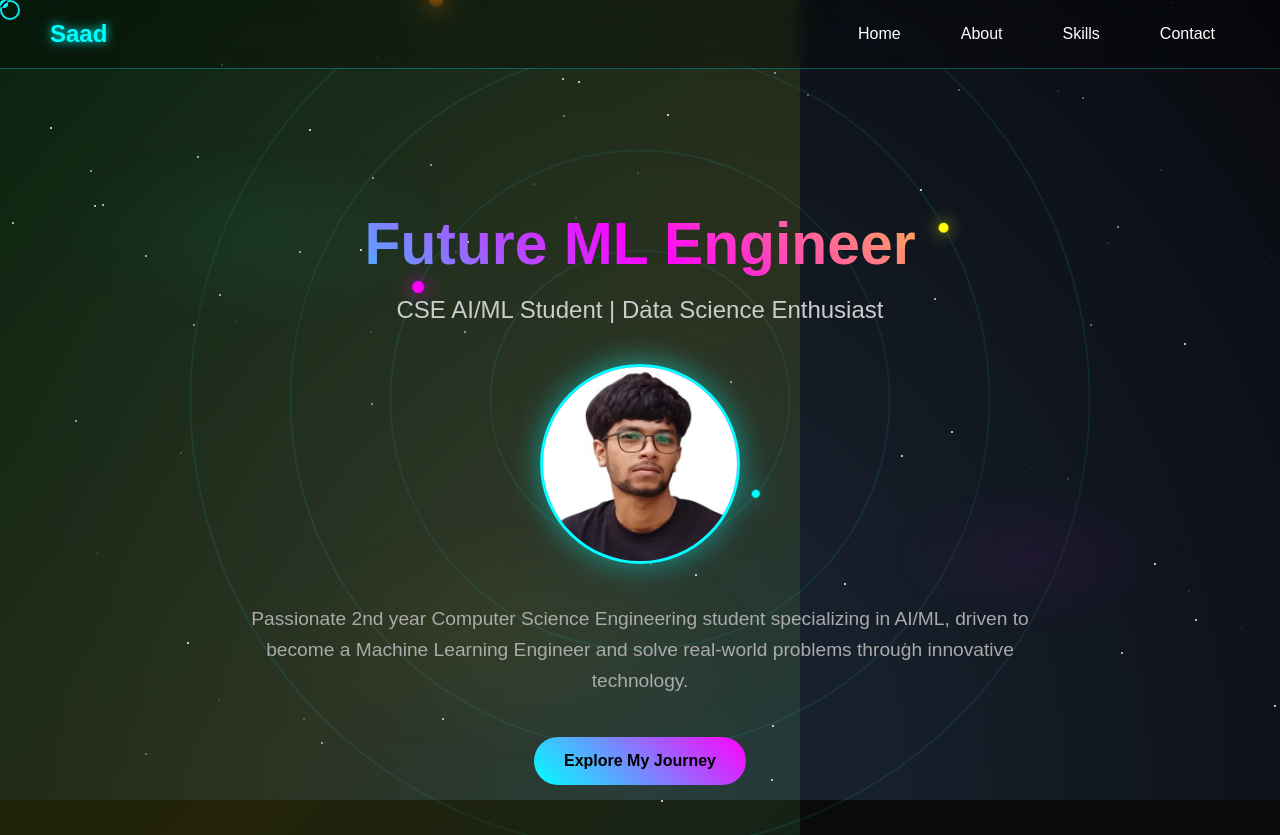
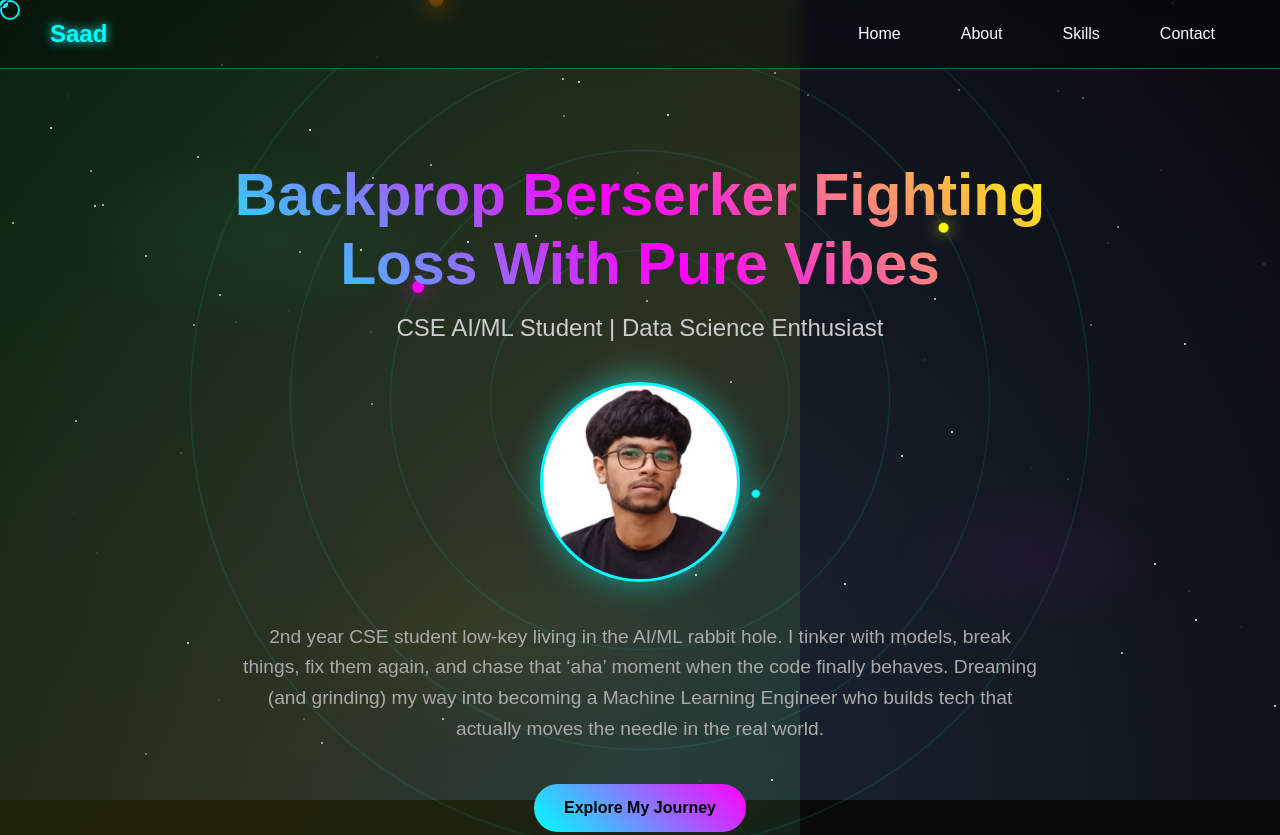
Before and after one commit to Pmskabir1234/MyPortfolio, a plain HTML site: page index.html in a window 1280 px wide. Shown: the top 835 px of the page. Drawn offline with Linux system fonts and the light colour scheme.

Commit message:
Revise hero section content for personal touch
Updated the hero section with a new title and description reflecting a more personal narrative about the journey in AI/ML.

```diff
--- a/index.html
+++ b/index.html
@@ -646,7 +646,7 @@
     <main>
         <section id="home" class="hero">
             <div class="hero-content">
-                <h1>Future ML Engineer</h1>
+                <h1>Backprop Berserker Fighting Loss With Pure Vibes</h1>
                 <p class="subtitle">CSE AI/ML Student | Data Science Enthusiast</p>
 
                 <div class="profile-container">
@@ -658,8 +658,8 @@
                 </div>
 
                 <p class="description">
-                    Passionate 2nd year Computer Science Engineering student specializing in AI/ML,
-                    driven to become a Machine Learning Engineer and solve real-world problems through innovative technology.
+                    2nd year CSE student low-key living in the AI/ML rabbit hole. I tinker with models, break things, fix them again, and chase that ‘aha’ moment when the code finally behaves.
+                    Dreaming (and grinding) my way into becoming a Machine Learning Engineer who builds tech that actually moves the needle in the real world.
                 </p>
                 <a href="#about" class="cta-button">Explore My Journey</a>
             </div>
```
